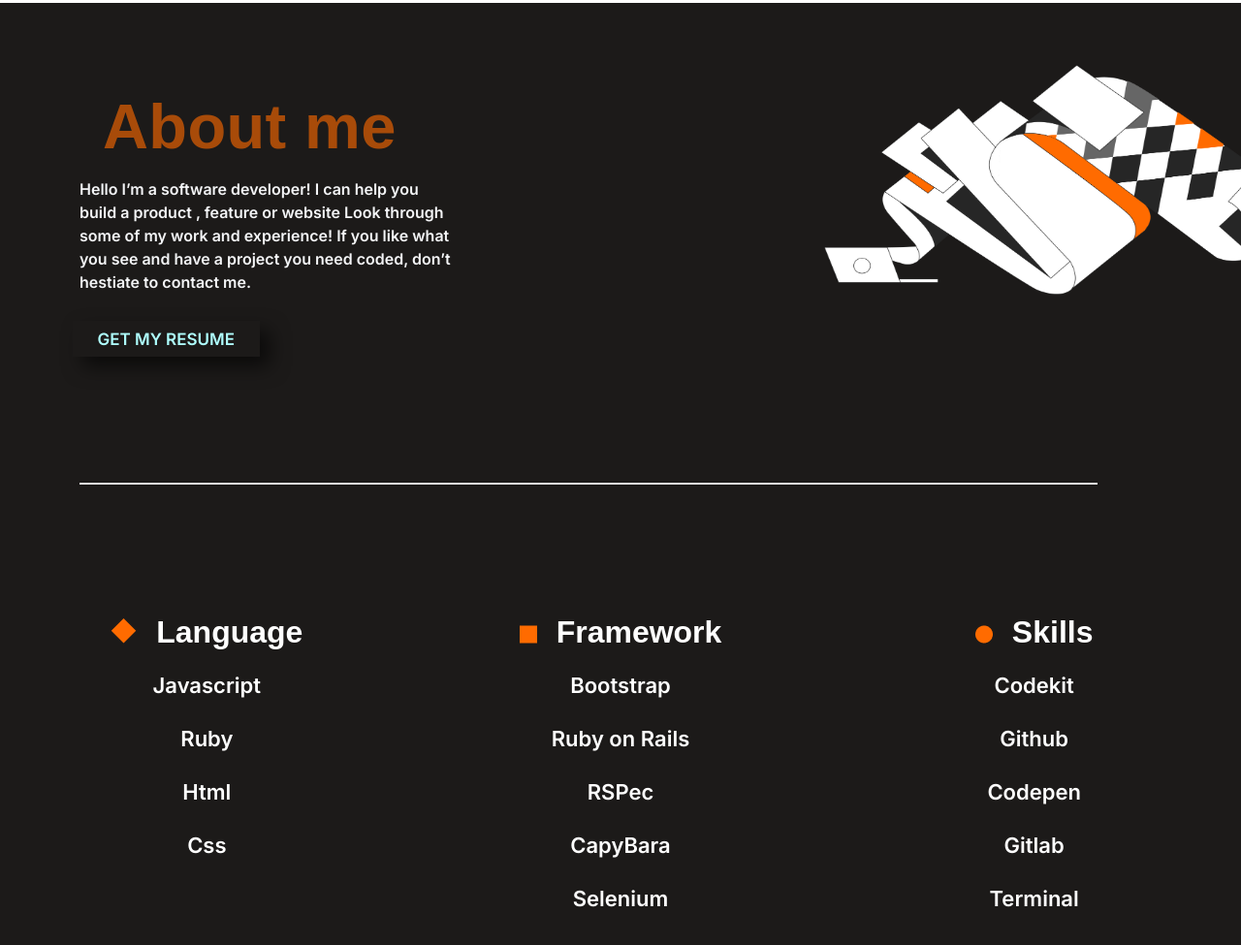
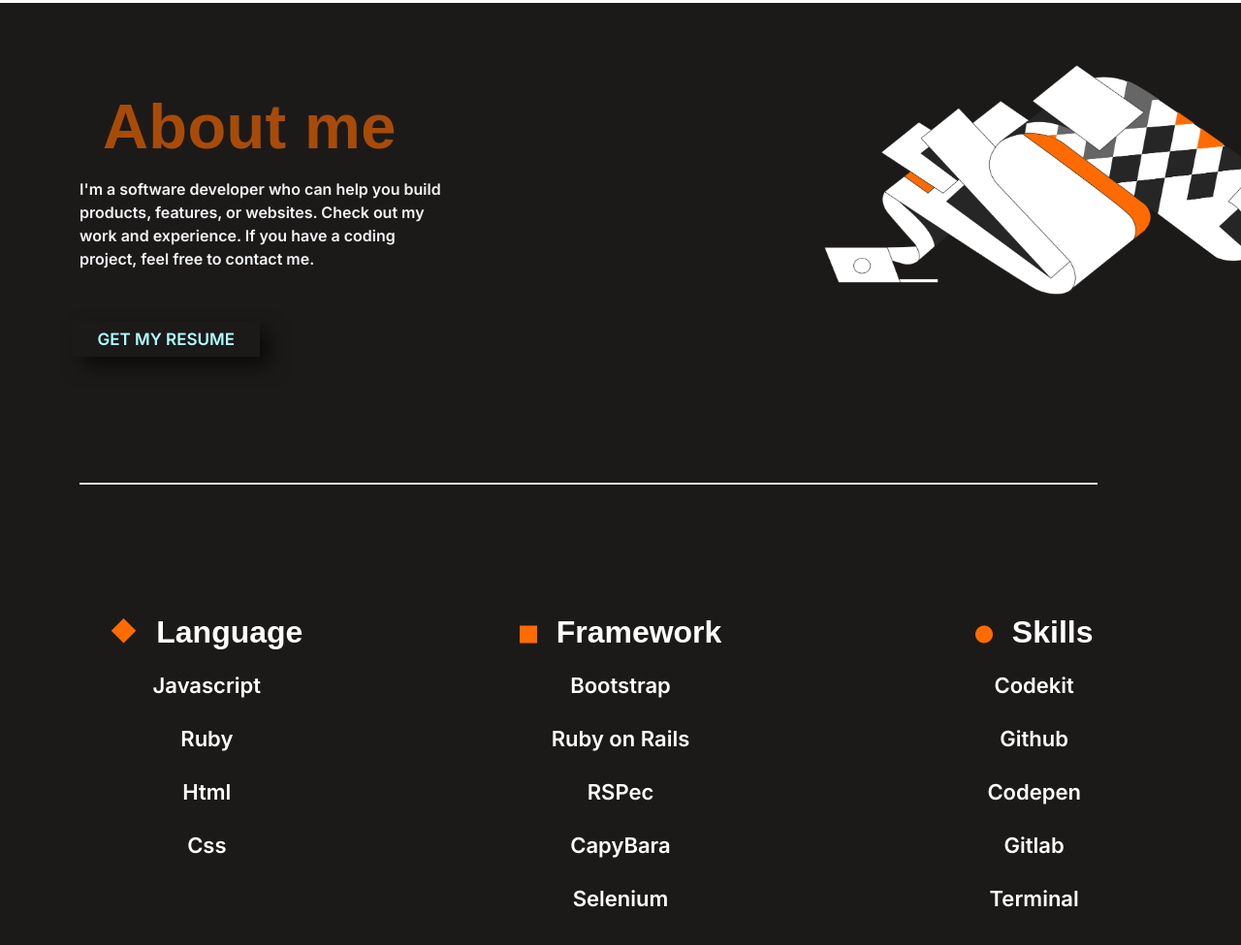
Before and after one commit to eerapheal/Ekpenisi-portfolio, a plain HTML site: page index.html in a window 1280 px wide. Shown: the part 2684-3659 px from the top of the page at 97% size. Drawn offline with Linux system fonts and the light colour scheme.

Commit message:
Grammar error corrented.

```diff
--- a/index.html
+++ b/index.html
@@ -100,7 +100,7 @@
     <div class="about-desk">
     <h1 class="third-tittle">About me</h1>
      <p class="third-p">
-       Hello I’m a software developer! I can help you build a product , feature or website Look through some of my work and experience! If you like what you see and have a project you need coded, don’t hestiate to contact me.
+       I'm a software developer who can help you build products, features, or websites. Check out my work and experience. If you have a coding project, feel free to contact me.
     </p>
     <div>
     <span class="get-btns"><a href="./pdf/Ekpenisi.pdf" download target="_blank">Get My Resume</a><span>
```
